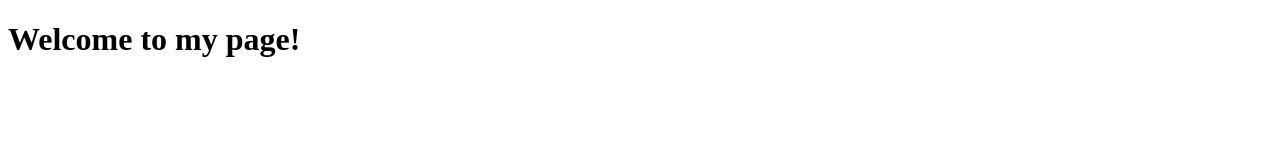
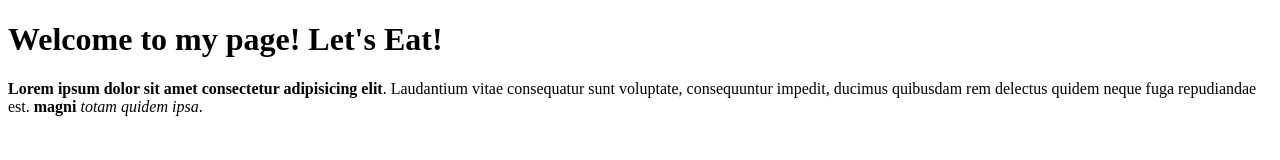
Before and after one commit to TheFollower1/html, a plain HTML site: page index.html in a window 1280 px wide. Drawn offline with Linux system fonts and the light colour scheme.

Commit message:
Html crash course completed

```diff
--- a/index.html
+++ b/index.html
@@ -2,11 +2,19 @@
 <html lang="en">
     <head>
         <meta charset="utf-8">
-        <title>Vix's Webpage</title>
+        <title>Abby's Best</title>
     </head>
     <body>
         <h1>
-            Welcome to my page!
+            Welcome to my page! Let's Eat!
+            <!-- I am an html comment used to tell other programmers hidden messages-->
         </h1>
+        <p>
+            <strong>Lorem ipsum dolor sit amet consectetur adipisicing elit</strong>.
+            Laudantium vitae consequatur sunt voluptate, consequuntur impedit, ducimus quibusdam rem delectus quidem neque fuga repudiandae est.
+            <strong> magni </strong>  <em>totam quidem ipsa</em>.
+            <!-- strong "bolds the text" em "makes the text italics" -->
+             <!-- do not use b or i as they do not give importance or meaning to text -->
+        </p>
     </body>
 </html>
```
